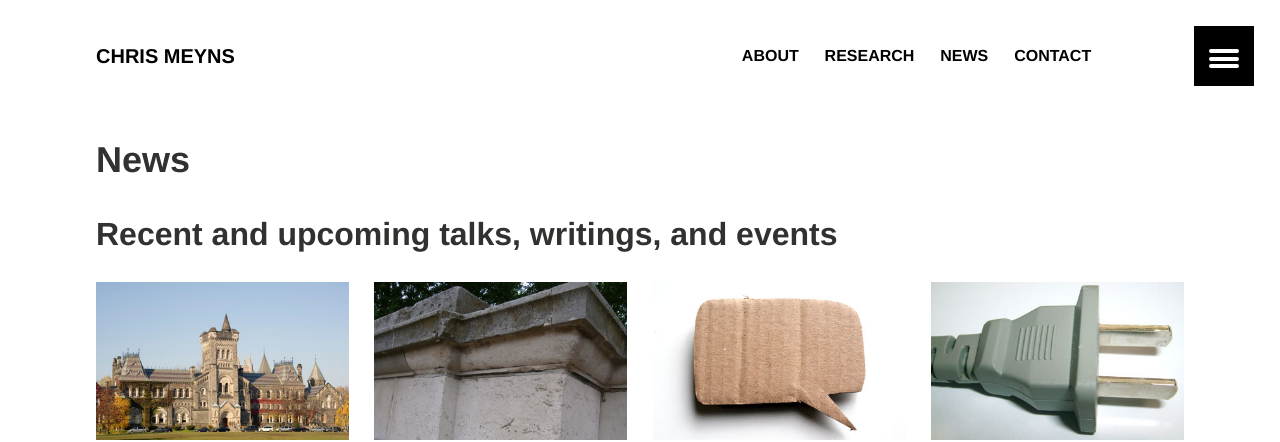
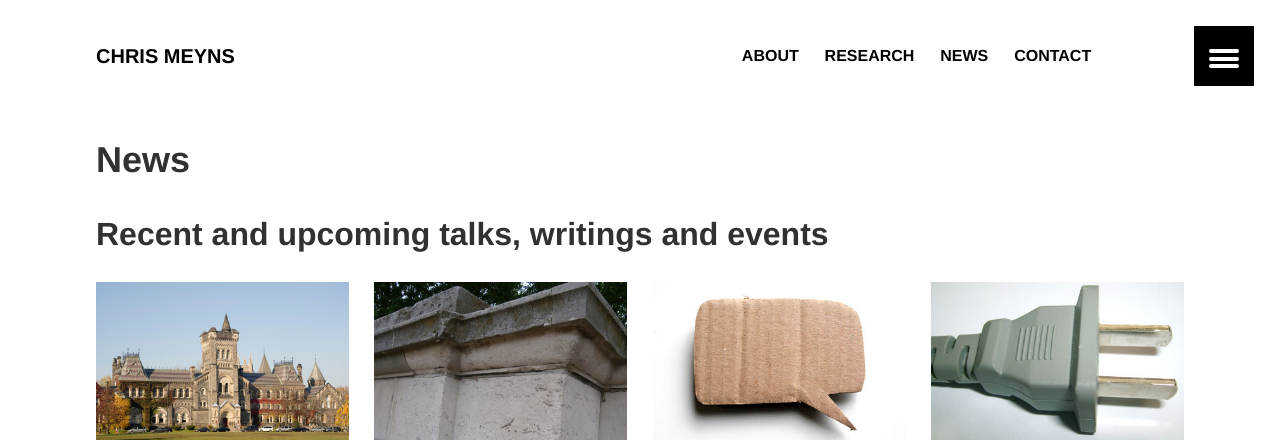
Before and after one commit to msteenhagen/csmeyns.github.io, a Jekyll site: the page built from articles/index.md, in a window 1280 px wide and 900 px high. Shown: the top 442 px of the window. Built offline with Jekyll 4.4.1, drawn with Linux system fonts in a browser that asks for light colours.

Commit message:
comma removed

```diff
--- a/articles/index.md
+++ b/articles/index.md
@@ -3,7 +3,7 @@ layout: archive
 title: "News"
 date: 2014-05-30T11:39:03-04:00
 modified:
-excerpt: "Recent and upcoming talks, writings, and events"
+excerpt: "Recent and upcoming talks, writings and events"
 tags: []
 image:
   feature:
```
